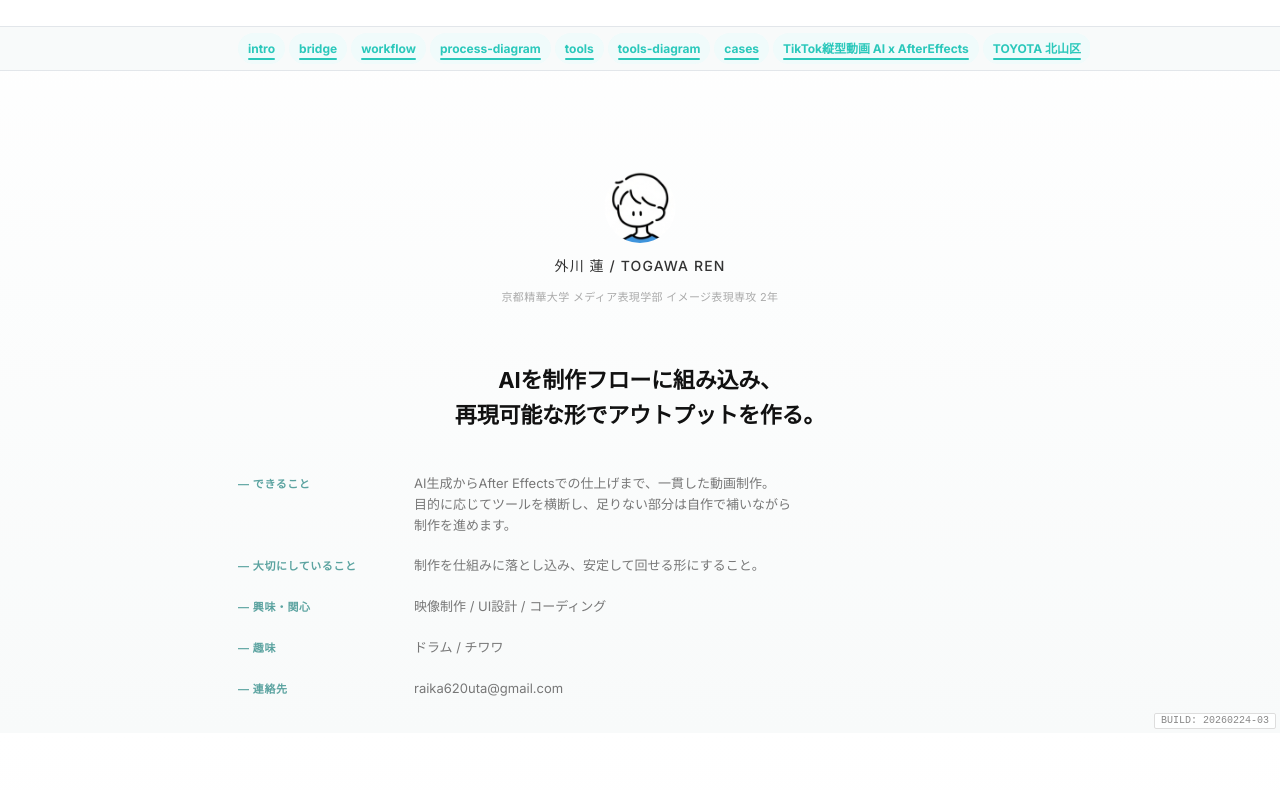
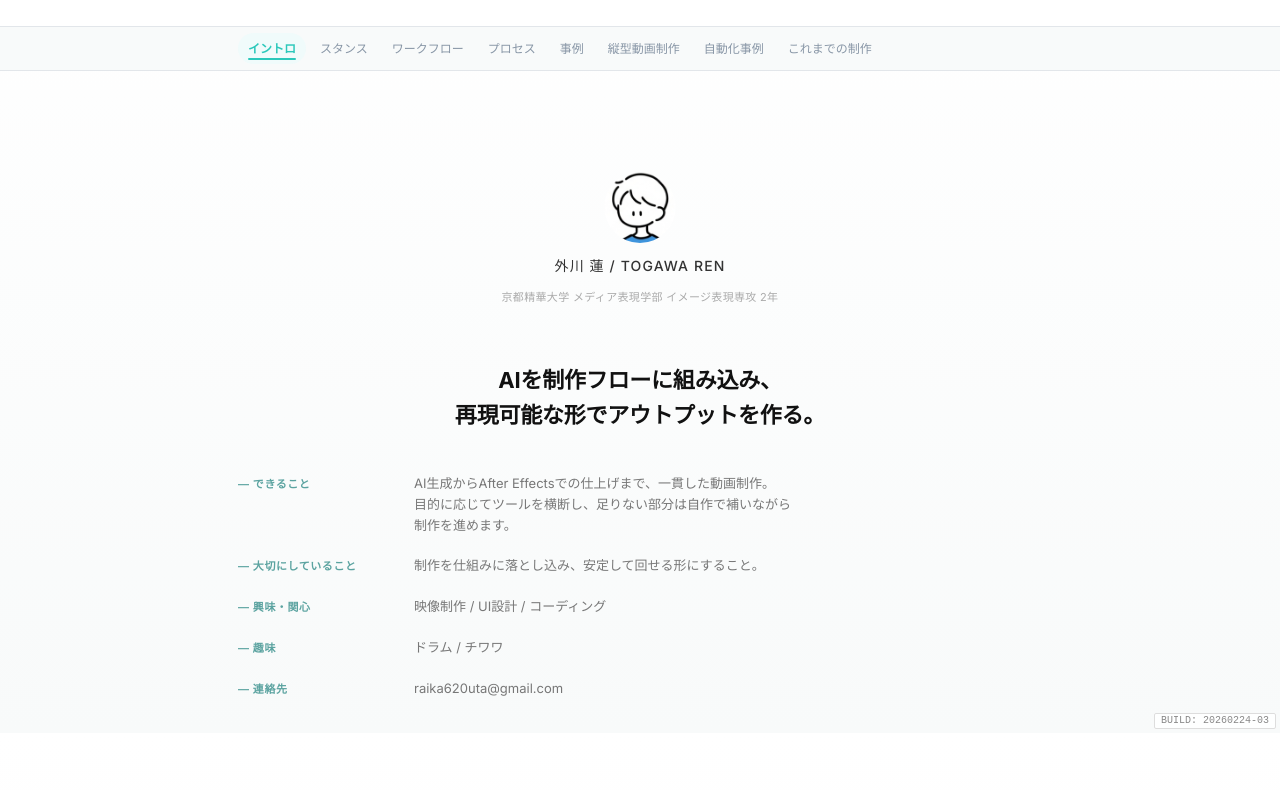
Before and after one commit to raika620uta/ca_portfolio, a website: page index.html in a window 1280 px wide. Shown: the part 67-857 px from the top of the page. Drawn offline with Linux system fonts and the light colour scheme.

Commit message:
feat: ナビ固定マップ換装Hero上の導線テキスト追加アクティブハイライト実装

```diff
--- a/engine/renderer.js
+++ b/engine/renderer.js
@@ -52,10 +52,23 @@
     const navEl = document.getElementById("site-nav");
     if (!navEl) return;
 
-    // セクション内ナビ（idを持つセクションのみ）
-    const sectionLinks = sections
-      .filter(s => s.id && s.type !== "hero-simple" && s.type !== "contact")
-      .map(s => `<a class="site-nav__link" href="#${esc(s.id)}">${esc(s.title || s.id)}</a>`)
+
+    // 固定ナビマップ（ID ↔ 表示房)
+    var NAV_ITEMS = [
+      { label: "イントロ", id: "intro" },
+      { label: "スタンス", id: "hero" },
+      { label: "ワークフロー", id: "workflow" },
+      { label: "プロセス", id: "process-diagram" },
+      { label: "事例", id: "cases" },
+      { label: "縦型動画制作", id: "case01" },
+      { label: "自動化事例", id: "case03" },
+      { label: "これまでの制作", id: "other-works" }
+    ];
+
+    var sectionLinks = NAV_ITEMS
+      .map(function (item) {
+        return `<a class="site-nav__link" href="#${item.id}" data-nav-id="${item.id}">${item.label}</a>`;
+      })
       .join("");
 
     navEl.className = "site-nav";
@@ -157,6 +170,8 @@
 
   /* ----- hero-simple ----- */
   renderers["hero-simple"] = function (s) {
+    // 導線テキスト（アウトプットへの補助動線）
+    var hintHtml = `<p class="hero__nav-hint"><a href="#other-works" class="hero__nav-hint-link">アウトプットを先に見たい方は、画面右上の「これまでの制作」からご覧いただけます。</a></p>`;
     let titleHtml = "";
     if (s.title) {
       if (Array.isArray(s.title)) {
@@ -167,6 +182,7 @@
     }
     const subtitleHtml = s.subtitle ? `<p class="hero__subtitle">${nl2br(esc(s.subtitle))}</p>` : "";
     return `<section class="hero-simple fade-in" id="${s.id || ""}">
+      ${hintHtml}
       ${titleHtml}
       ${subtitleHtml}
     </section>`;
@@ -1229,4 +1245,28 @@
   }
   initReveal();
 
+  /* ----- アクティブナビハイライト ----- */
+  function initActiveNav() {
+    var navLinks = document.querySelectorAll('.site-nav__link[data-nav-id]');
+    if (!navLinks.length) return;
+
+    var sectionIds = Array.from(navLinks).map(function (a) { return a.dataset.navId; });
+
+    var obs = new IntersectionObserver(function (entries) {
+      entries.forEach(function (entry) {
+        if (entry.isIntersecting) {
+          navLinks.forEach(function (a) {
+            a.classList.toggle('is-active', a.dataset.navId === entry.target.id);
+          });
+        }
+      });
+    }, { threshold: 0.2, rootMargin: '-10% 0px -70% 0px' });
+
+    sectionIds.forEach(function (id) {
+      var el = document.getElementById(id);
+      if (el) obs.observe(el);
+    });
+  }
+  initActiveNav();
+
 })();
--- a/engine/style.css
+++ b/engine/style.css
@@ -371,6 +371,31 @@ strong {
     color: #777;
     max-width: 600px;
     margin: 0;
+}
+
+/* 補助導線テキスト（Hero上部） */
+.hero__nav-hint {
+    margin: 0 0 16px;
+    padding-top: 24px;
+}
+
+.hero__nav-hint-link {
+    font-size: 12px;
+    color: #aaa;
+    font-weight: 400;
+    text-decoration: none;
+    letter-spacing: 0.02em;
+    transition: color 0.2s ease;
+}
+
+.hero__nav-hint-link:hover {
+    color: #666;
+}
+
+/* ナビアクティブハイライト */
+.site-nav__link.is-active {
+    color: var(--color-accent);
+    font-weight: 500;
 }
 
 /* ===== Content Bridge ===== */
```
